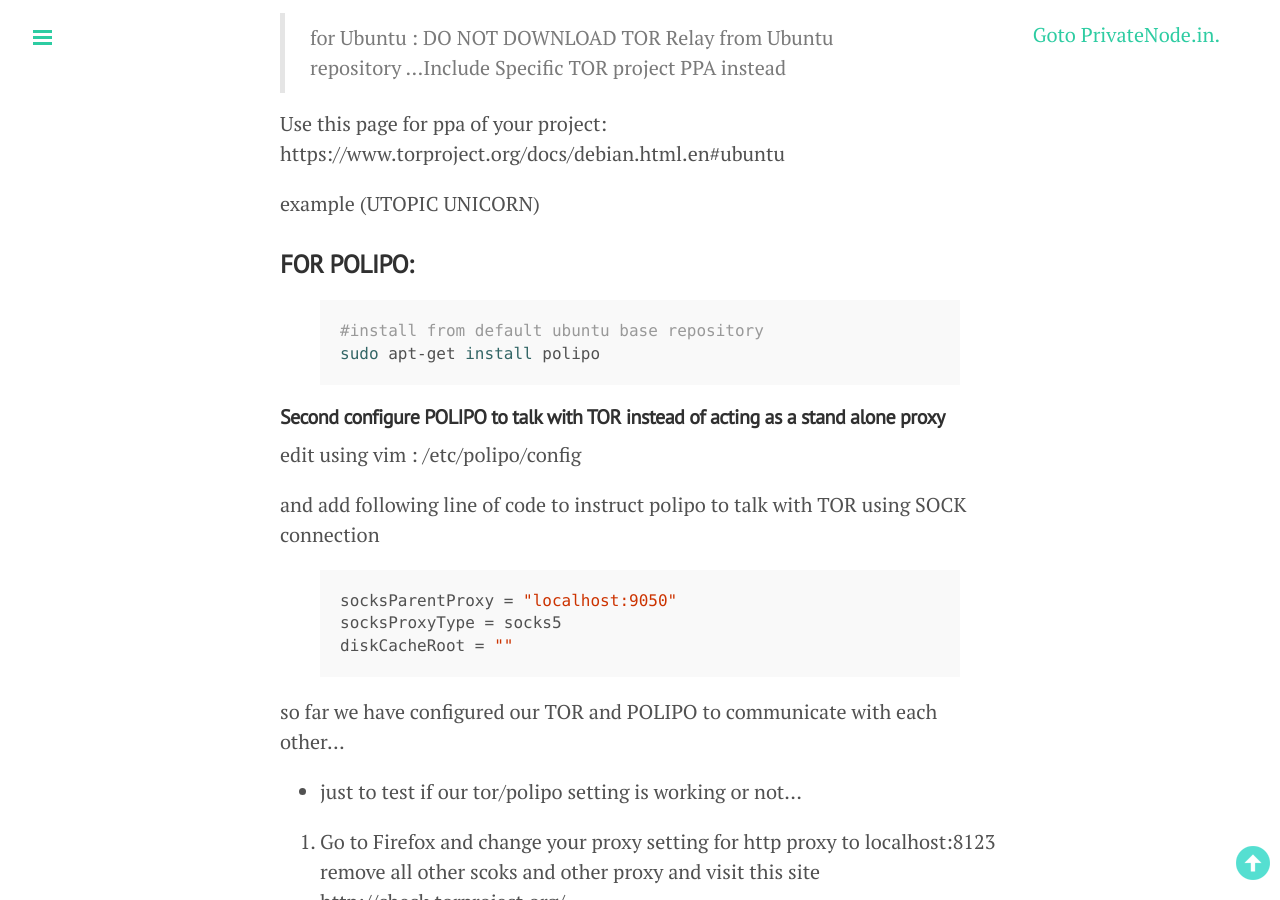
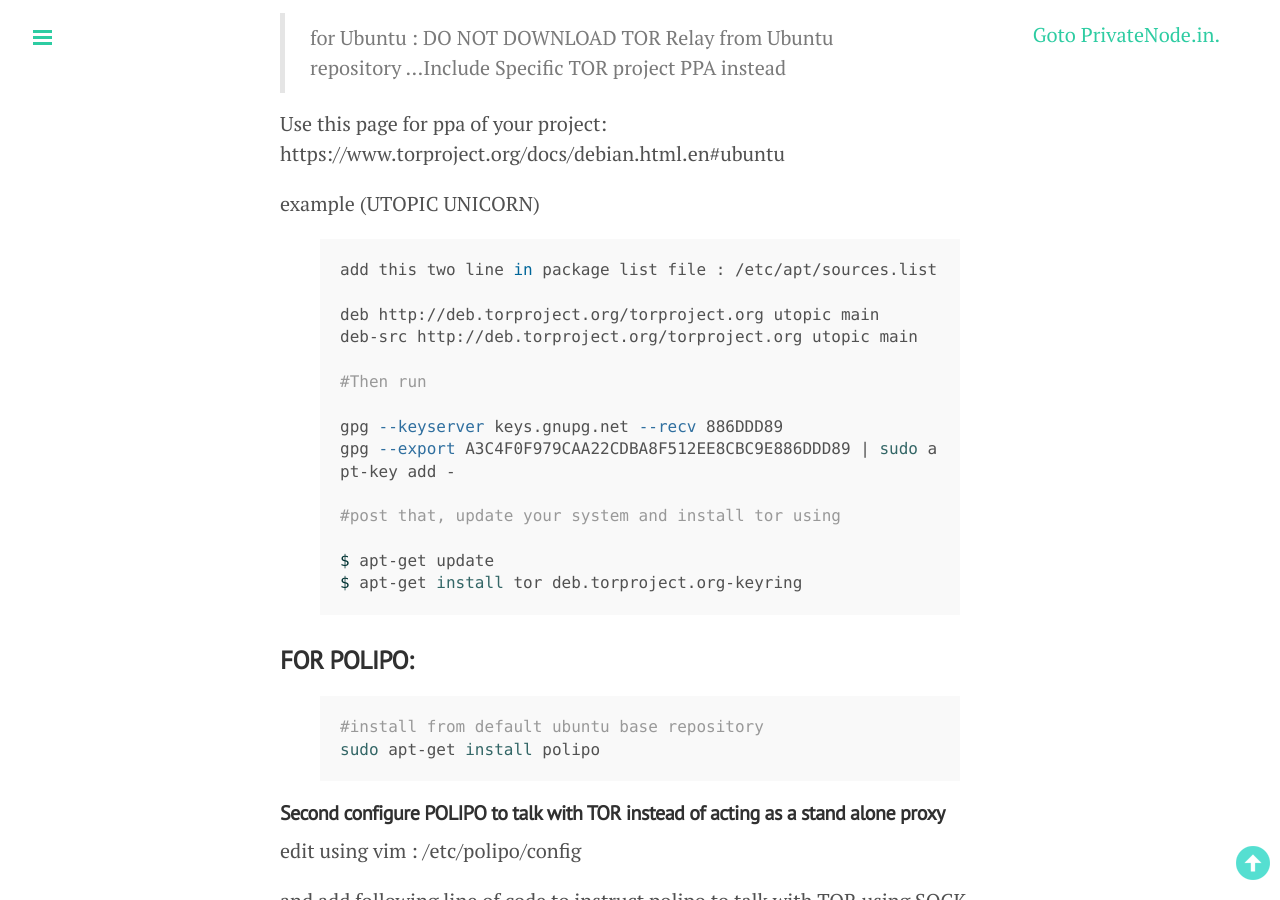
Before and after one commit to DharmeshPandav/dharmeshpandav.github.io, a Jekyll site: the page built from _posts/2015-02-24-Torifying-your-Scrapy_project_on_ubuntu.md, in a window 1280 px wide and 900 px high, scrolled down 983 px. Built offline with Jekyll 4.4.1, drawn with Linux system fonts in a browser that asks for light colours; nearby versions of some CDN libraries; Markdown is read by kramdown in place of the engine named in the settings.

```diff
--- a/_posts/2015-02-24-Torifying-your-Scrapy_project_on_ubuntu.md
+++ b/_posts/2015-02-24-Torifying-your-Scrapy_project_on_ubuntu.md
@@ -35,6 +35,25 @@ use this link for installation of TOR for your distro : https://www.torproject.o
 Use this page for ppa of your project: https://www.torproject.org/docs/debian.html.en#ubuntu
 
 example (UTOPIC UNICORN)
+
+{% highlight bash %}
+
+add this two line in package list file : /etc/apt/sources.list
+
+deb http://deb.torproject.org/torproject.org utopic main
+deb-src http://deb.torproject.org/torproject.org utopic main
+
+#Then run
+
+gpg --keyserver keys.gnupg.net --recv 886DDD89
+gpg --export A3C4F0F979CAA22CDBA8F512EE8CBC9E886DDD89 | sudo apt-key add -
+
+#post that, update your system and install tor using
+
+$ apt-get update
+$ apt-get install tor deb.torproject.org-keyring
+
+{% endhighlight %}
 
 ### **FOR POLIPO:**
 
```
